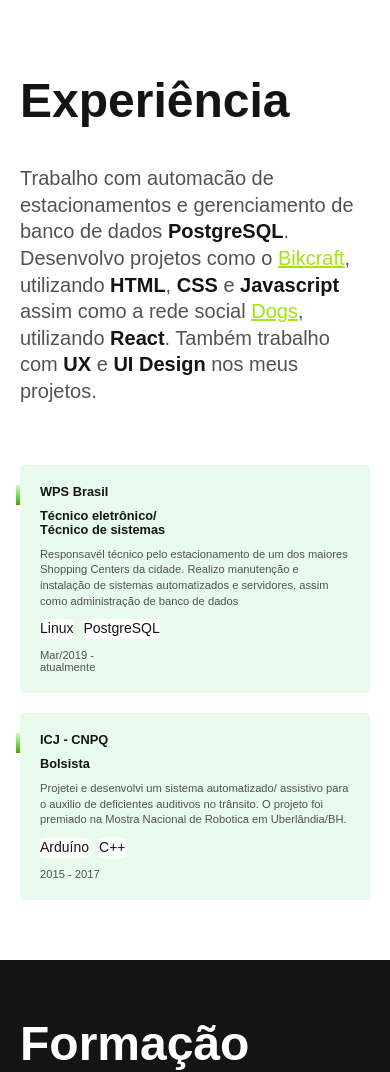
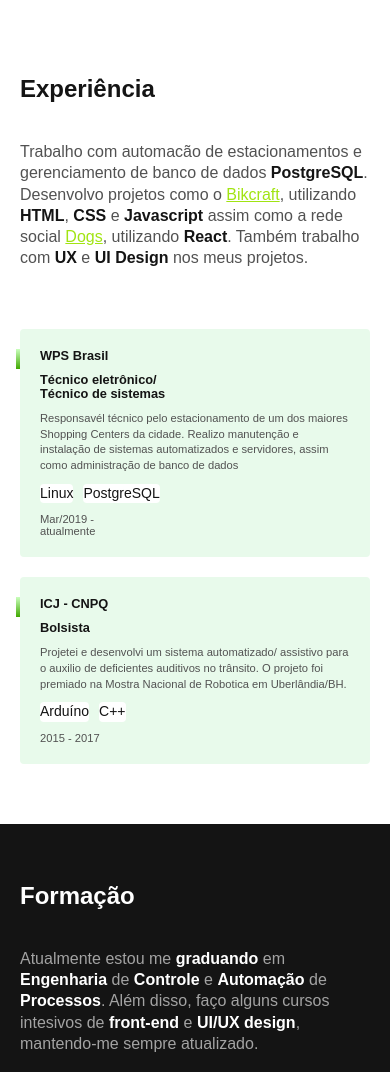
Before and after one commit to CaioKenedy/Portfolio, a plain HTML site: page index.html in a window 390 px wide. Shown: the part 403-1475 px from the top of the page. Drawn offline with Linux system fonts and the light colour scheme.

Commit message:
Font-size Mobile

```diff
--- a/css/footer.css
+++ b/css/footer.css
@@ -18,12 +18,25 @@
   color: #cccccc;
 }
 
+@media (max-width: 500px) {
+  .footer-texto {
+    font-size: 1rem;
+    max-width: 30ch;
+  }
+}
+
 .footer-contato li {
   font-weight: bold;
   font-size: 1.2rem;
   line-height: 1.1;
   color: #fff;
   margin-bottom: 30px;
+}
+
+@media (max-width: 500px) {
+  .footer-contato li {
+    font-size: 0.8rem;
+  }
 }
 
 .footer-contato a {
--- a/css/global.css
+++ b/css/global.css
@@ -24,7 +24,7 @@ img {
 
 @media (max-width: 800px) {
   .experiencia .subtitulo {
-    font-size: 3rem;
+    font-size: 1.5rem;
     text-transform: capitalize;
     max-width: initial;
   }
@@ -32,8 +32,20 @@ img {
 
 @media (max-width: 800px) {
   .formacao .subtitulo {
-    font-size: 3rem;
+    font-size: 1.5rem;
     text-transform: capitalize;
     max-width: initial !important;
   }
 }
+
+@media (max-width: 799px) {
+  .experiencia .experiencia-texto {
+    font-size: 1rem;
+  }
+}
+
+@media (max-width: 799px) {
+  .formacao .formacao-texto {
+    font-size: 1rem;
+  }
+}
```
